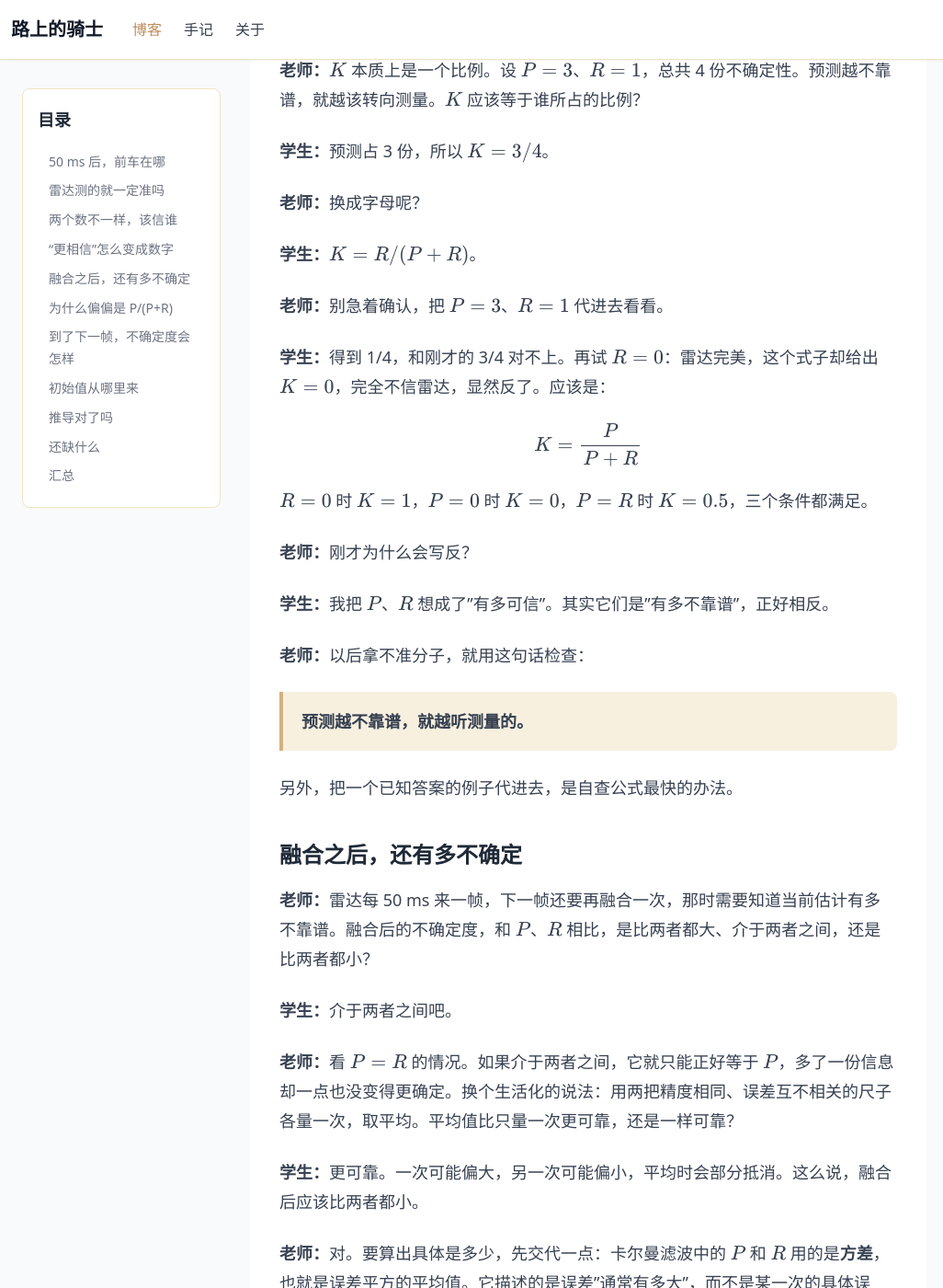
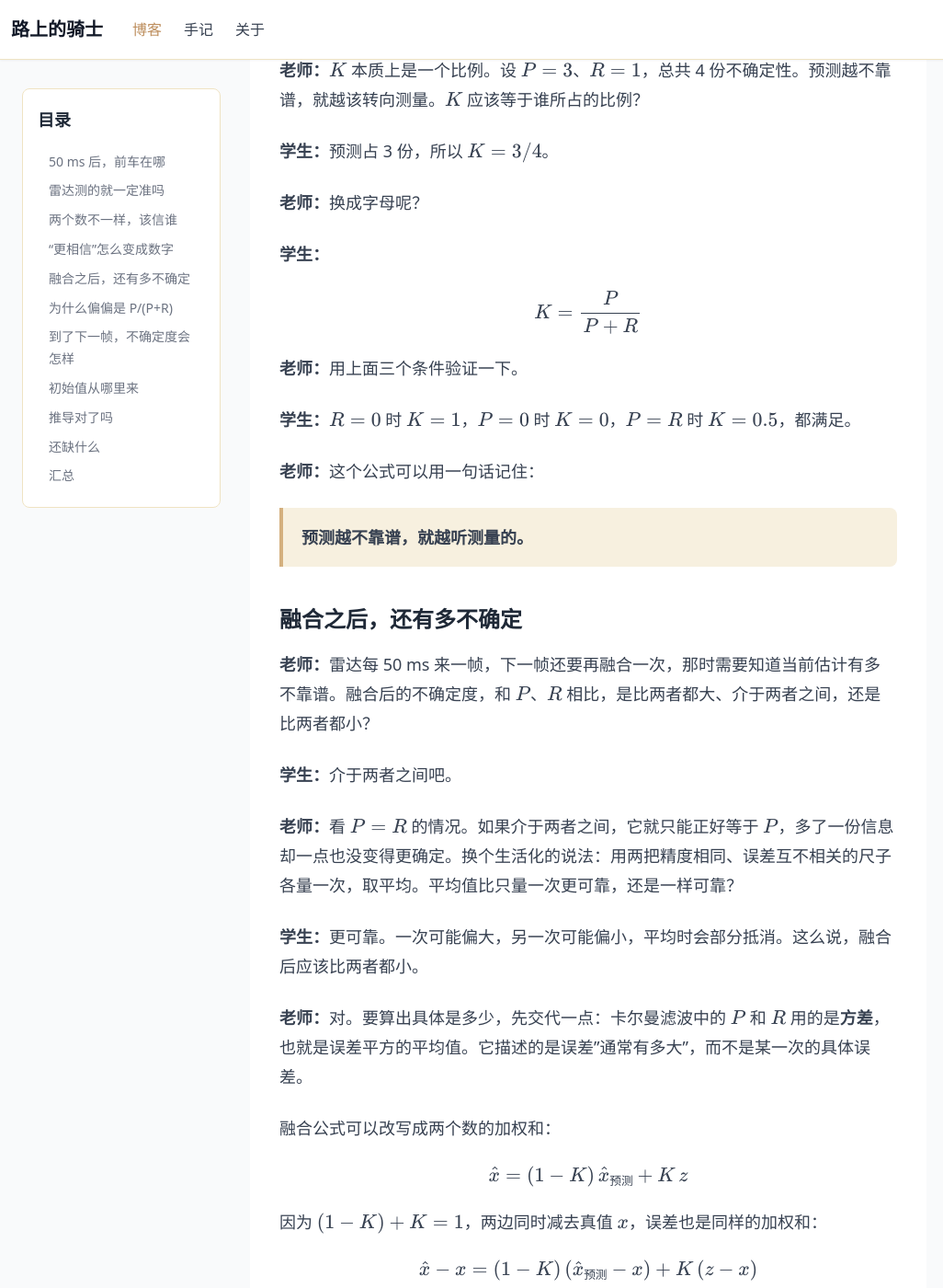
Before and after one commit to luli100/luli100.github.io, a Jekyll site: the page built from _posts/2026-11-07-kalman-filter-1d.md, in a window 1280 px wide and 1400 px high, scrolled down 2964 px. Shown: the whole window at 92% size, without its empty margins (0-1026 px from the left). Built offline with Jekyll 4.4.1, drawn with Linux system fonts in a browser that asks for light colours; formulas are drawn with MathJax 3.

Commit message:
Drop the wrong-formula detour from the Kalman gain dialogue
Go straight from the 3/4 example to K = P/(P+R) and verify it against
the three conditions.

Co-Authored-By: Claude Opus 5.5 <noreply@anthropic.com>

```diff
--- a/_posts/2026-11-07-kalman-filter-1d.md
+++ b/_posts/2026-11-07-kalman-filter-1d.md
@@ -121,27 +121,19 @@ $$z$$ 是测量值，括号里是测量和预测的差，这里是 0.3 m。$$K$$
 
 **老师：**换成字母呢？
 
-**学生：**$$K = R/(P+R)$$。
-
-**老师：**别急着确认，把 $$P = 3$$、$$R = 1$$ 代进去看看。
-
-**学生：**得到 1/4，和刚才的 3/4 对不上。再试 $$R = 0$$：雷达完美，这个式子却给出 $$K = 0$$，完全不信雷达，显然反了。应该是：
+**学生：**
 
 $$
 K = \frac{P}{P + R}
 $$
 
-$$R = 0$$ 时 $$K = 1$$，$$P = 0$$ 时 $$K = 0$$，$$P = R$$ 时 $$K = 0.5$$，三个条件都满足。
+**老师：**用上面三个条件验证一下。
 
-**老师：**刚才为什么会写反？
+**学生：**$$R = 0$$ 时 $$K = 1$$，$$P = 0$$ 时 $$K = 0$$，$$P = R$$ 时 $$K = 0.5$$，都满足。
 
-**学生：**我把 $$P$$、$$R$$ 想成了"有多可信"。其实它们是"有多不靠谱"，正好相反。
-
-**老师：**以后拿不准分子，就用这句话检查：
+**老师：**这个公式可以用一句话记住：
 
 > **预测越不靠谱，就越听测量的。**
-
-另外，把一个已知答案的例子代进去，是自查公式最快的办法。
 
 ## 融合之后，还有多不确定 {#fused-variance}
 
```
